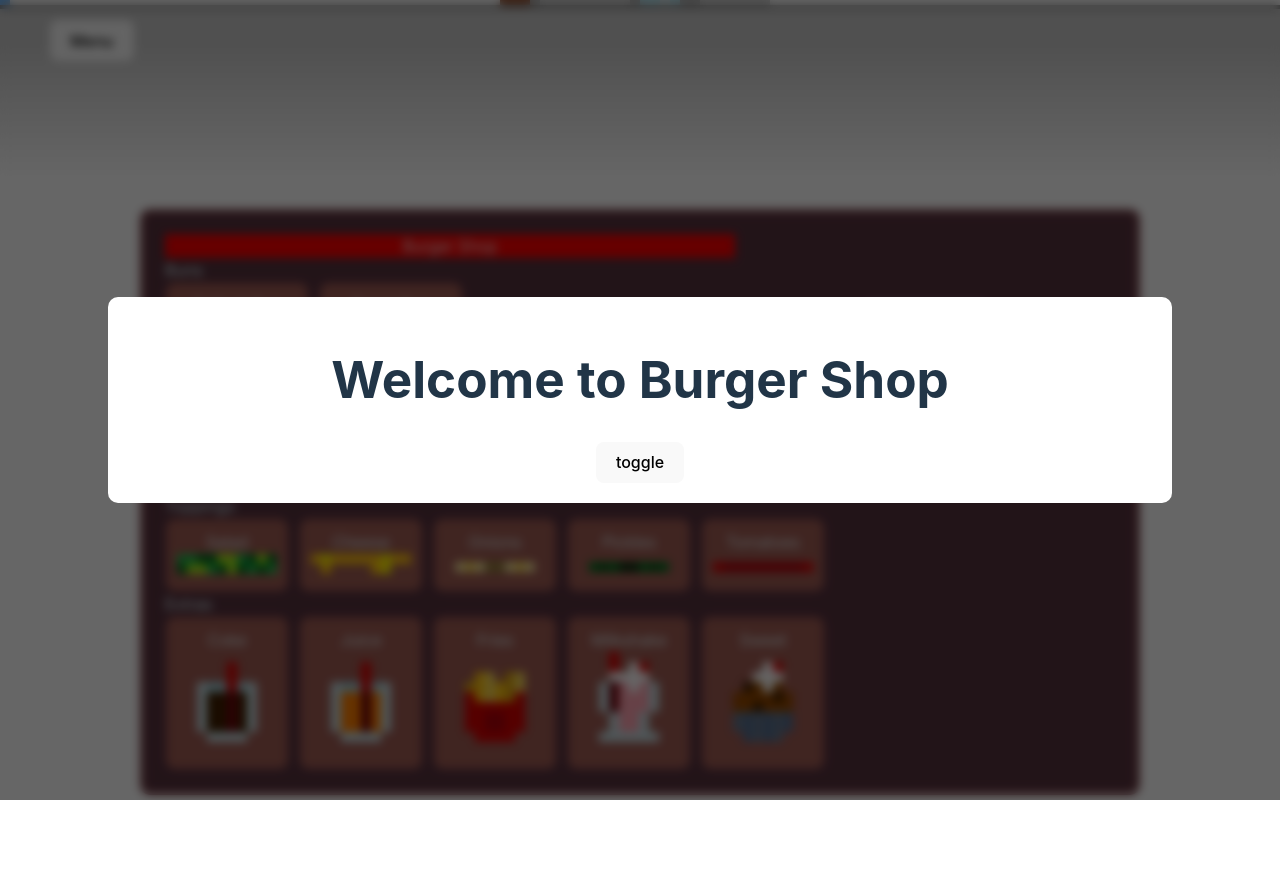
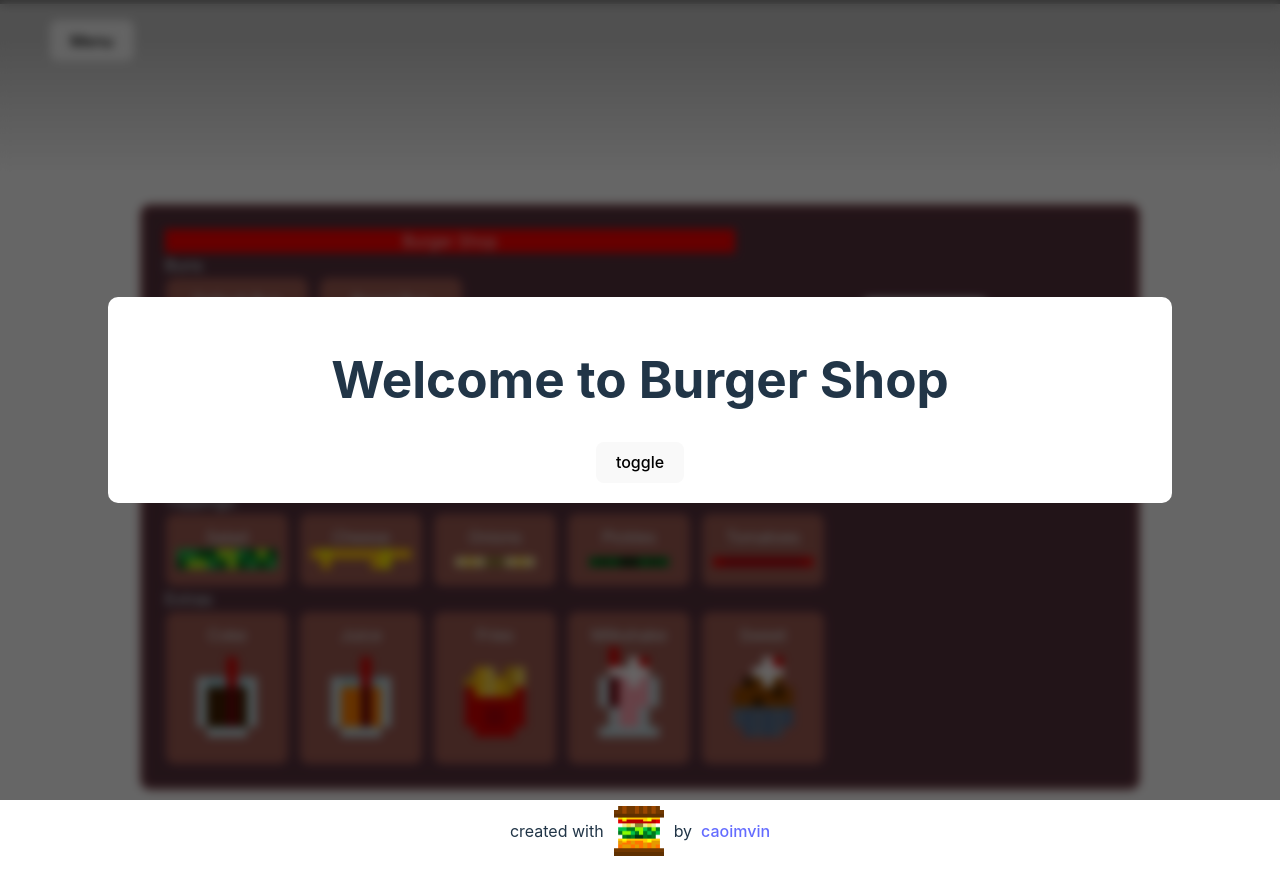
Before and after one commit to caoimvin/BurgerShop, a React (Vite) app: page / in a window 1280 px wide. Before the commit the page ends 800 px from the top, so only its background shows below. Built offline with nearby package versions, Linux system fonts and the light colour scheme.

Commit message:
add footer

```diff
--- /dev/null
+++ b/src/Footer.jsx
@@ -0,0 +1,11 @@
+import styles from "./Footer.module.css"
+
+function Footer() {
+    return (
+        <footer className={styles.footer}>
+            <p>created with <img src="footer-burger.png" /> by &nbsp;<a href="https://github.com/caoimvin" title="Visit me on GitHub">caoimvin</a></p>
+        </footer>
+    )
+}
+
+export default Footer
--- /dev/null
+++ b/src/Footer.module.css
@@ -0,0 +1,15 @@
+.footer {
+    justify-content: center;
+}
+
+.footer img {
+    width: 50px;
+    height: 50px;
+    margin: 0 10px;
+}
+
+.footer p {
+    display: flex;
+    justify-content: center;
+    align-items: center;
+}
--- a/src/Game.jsx
+++ b/src/Game.jsx
@@ -6,6 +6,7 @@ import Map from './Map/Map.jsx'
 import Restaurant from './Restaurant/Restaurant.jsx'
 import guestData from './data/guests.js'
 import styles from './Game.module.css'
+import Footer from './Footer'
 
 function Game() {
   const [play, setPlay] = useState(false)
@@ -115,6 +116,7 @@ function Game() {
       </div> }
       <Map guests={guests} play={play} arrived={arrived} setHappiness={setHappiness} finished={finished} />
       <Restaurant guests={guests} serveFood={serveFood} play={play} />
+      <Footer />
     </div>
   )
 }
```
Also changed, not shown: public/footer-burger.png (added).
